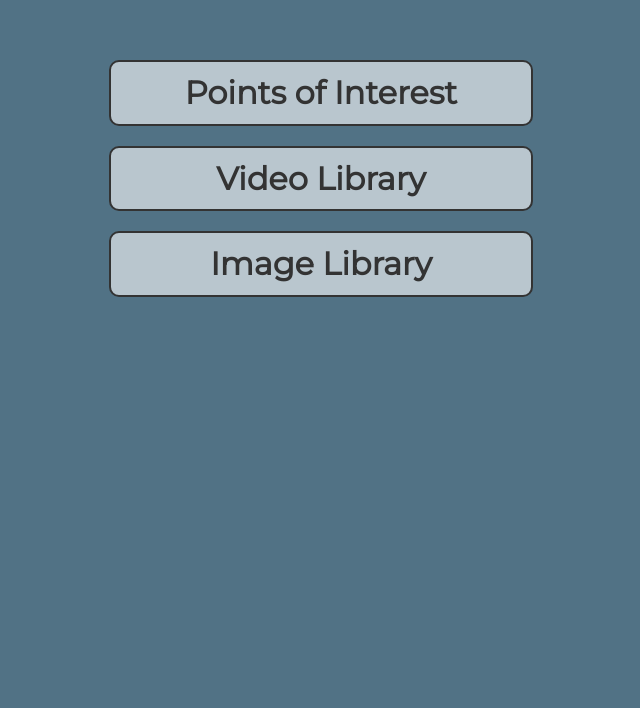
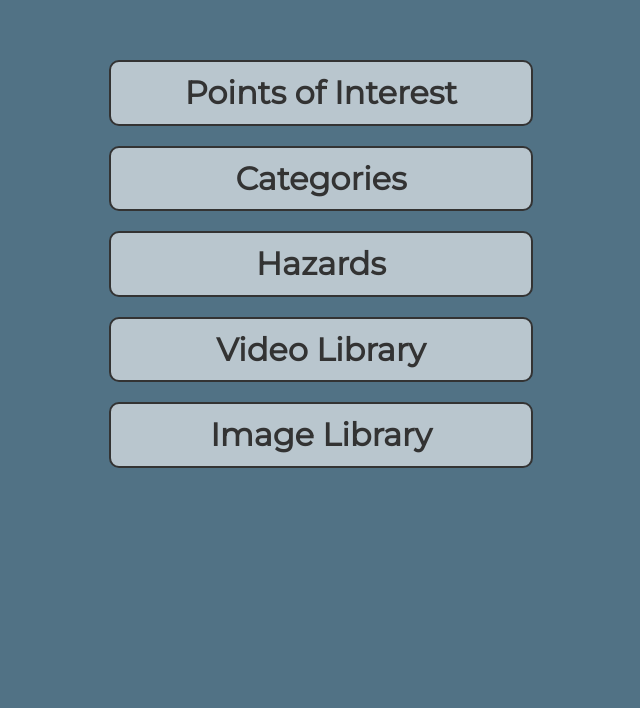
Before and after one commit to osu-cass/working-waterfonts-api, a Django app: page /entry/ in a window 1280 px wide. Shown: the part 70-778 px from the top of the page, without its empty margins (319-959 px from the left). Run offline with Django 3.2, Linux system fonts and the light colour scheme; some libraries are stand-ins or nearby versions; some web fonts are replaced.

Commit message:
Added categories and hazards to entry page
refs #17919

```diff
--- a/working_waterfronts/working_waterfronts_api/templates/entry.html
+++ b/working_waterfronts/working_waterfronts_api/templates/entry.html
@@ -4,6 +4,18 @@
 <div class='entry'>
     <a href='{% url 'entry-list-pois' %}'>
         <h4>Points of Interest</h4>
+    </a>
+</div>
+
+<div class='entry'>
+    <a href='{% url 'entry-list-catagories' %}'>
+        <h4>Categories</h4>
+    </a>
+</div>
+
+<div class='entry'>
+    <a href='{% url 'entry-list-hazards' %}'>
+        <h4>Hazards</h4>
     </a>
 </div>
 
@@ -19,5 +31,4 @@
     </a>
 </div>
 
-
 {% endblock %}
```
